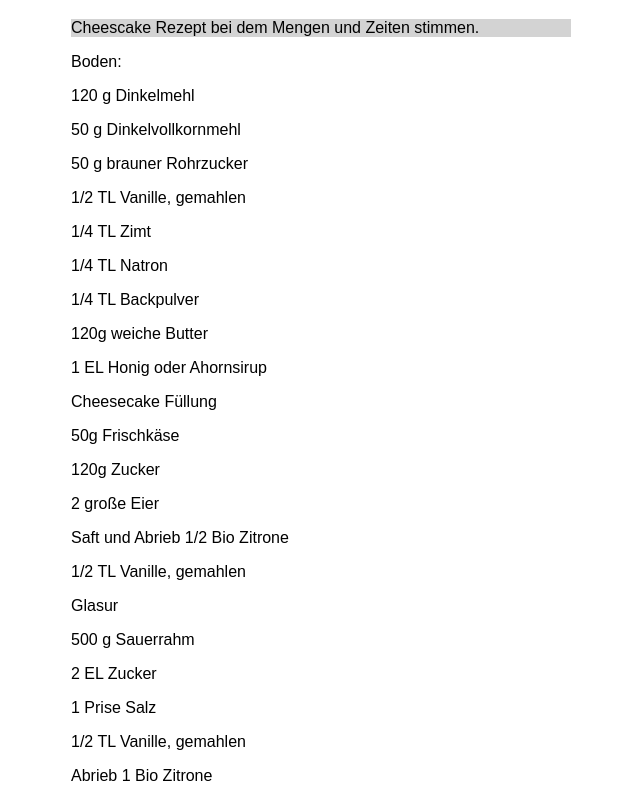
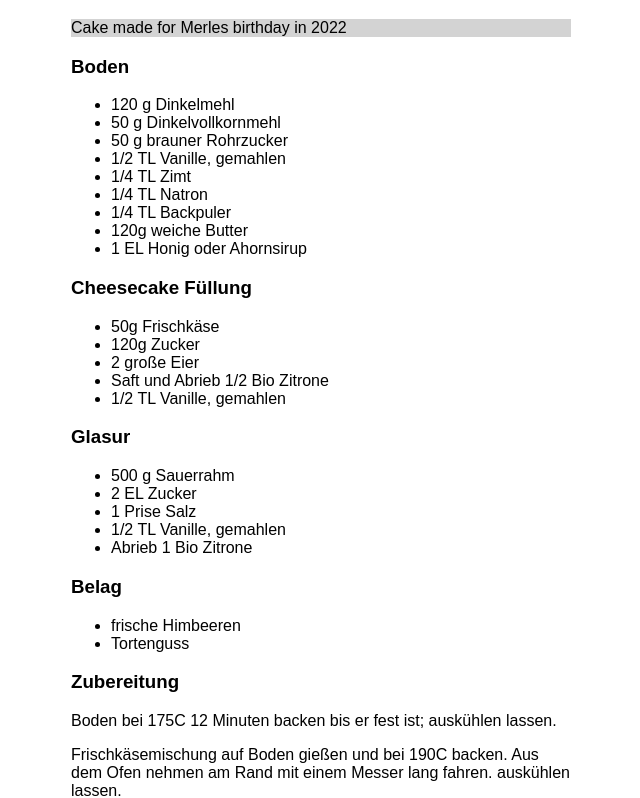
Before and after one commit to geroldibach/ghwi-cookbook, a Gatsby site: page /recipes/2022-02-27-american-cheescake/ in a window 1280 px wide. Shown: the part 157-955 px from the top of the page, without its empty margins (319-959 px from the left). Built offline with nearby package versions, Linux system fonts and the light colour scheme; Gatsby itself is replaced by a stand-in of ours.

Commit message:
Update Recipes “2022-02-27-american-cheescake”

```diff
--- a/content/recipes/2022-02-27-american-cheescake.md
+++ b/content/recipes/2022-02-27-american-cheescake.md
@@ -2,87 +2,64 @@
 templateKey: recipe
 title: American Cheescake
 date: 2022-02-27T18:34:59.481Z
-description: Cheescake Rezept bei dem Mengen und Zeiten stimmen.
+description: Cake made for Merles birthday in 2022
 released: true
 ---
-Boden:
 
-120 g Dinkelmehl
+<h3>Boden</h3>
 
-50 g Dinkelvollkornmehl
+<ul>
+<li>120 g Dinkelmehl</li>
+<li>50 g Dinkelvollkornmehl</li>
+<li>50 g brauner Rohrzucker</li>
+<li>1/2 TL Vanille, gemahlen</li>
+<li>1/4 TL Zimt</li>
+<li>1/4 TL Natron</li>
+<li>1/4 TL Backpuler</li>
+<li>120g weiche Butter</li>
+<li>1 EL Honig oder Ahornsirup</li>
+</ul>
 
-50 g brauner Rohrzucker
+<h3>Cheesecake Füllung</h3>
 
-1/2 TL Vanille, gemahlen
+<ul>
+<li>50g Frischkäse
+<li>120g Zucker
+<li>2 große Eier
+<li>Saft und Abrieb 1/2 Bio Zitrone
+<li>1/2 TL Vanille, gemahlen
+</ul>
 
-1/4 TL Zimt
+<h3>Glasur</h3>
 
-1/4 TL Natron
+<ul>
+<li>500 g Sauerrahm
+<li>2 EL Zucker
+<li>1 Prise Salz
+<li>1/2 TL Vanille, gemahlen
+<li>Abrieb 1 Bio Zitrone
+</ul>
 
-1/4 TL Backpulver
+<h3>Belag</h3>
 
-120g weiche Butter
+<ul>
+<li>frische Himbeeren
+<li>Tortenguss
+</ul>
 
-1 EL Honig oder Ahornsirup
+<h3>Zubereitung</h3>
 
+<p>
 
-
-Cheesecake Füllung
-
-50g Frischkäse
-
-120g Zucker
-
-2 große Eier
-
-Saft und Abrieb 1/2 Bio Zitrone
-
-1/2 TL Vanille, gemahlen
-
-
-
-Glasur
-
-500 g Sauerrahm
-
-2 EL Zucker
-
-1 Prise Salz
-
-1/2 TL Vanille, gemahlen
-
-Abrieb 1 Bio Zitrone
-
-
-
-Belag
-
-frische Himbeeren
-
-Tortenguss
-
-
-
-Zubereitung
-
-
-
-Boden bei 175C 12 Minuten backen bis er fest ist; auskühlen lasse
-
-
+Boden bei 175C 12 Minuten backen bis er fest ist; auskühlen lassen.
 
 Frischkäsemischung auf Boden gießen und bei 190C backen. Aus dem Ofen nehmen am Rand mit einem Messer lang fahren. auskühlen lassen.
 
-
-
 Glasur auf Kuchen geben bei 200C für 5 Minuten backen.
-
-
 
 Abkühlen lassen.
 
-
-
 Kuchen muss mindestens 6 Std im Kühlschrank sein; Himbeeren mit Guß auf den Kuchen geben.
+</p>
 
 <!--EndFragment-->
```
